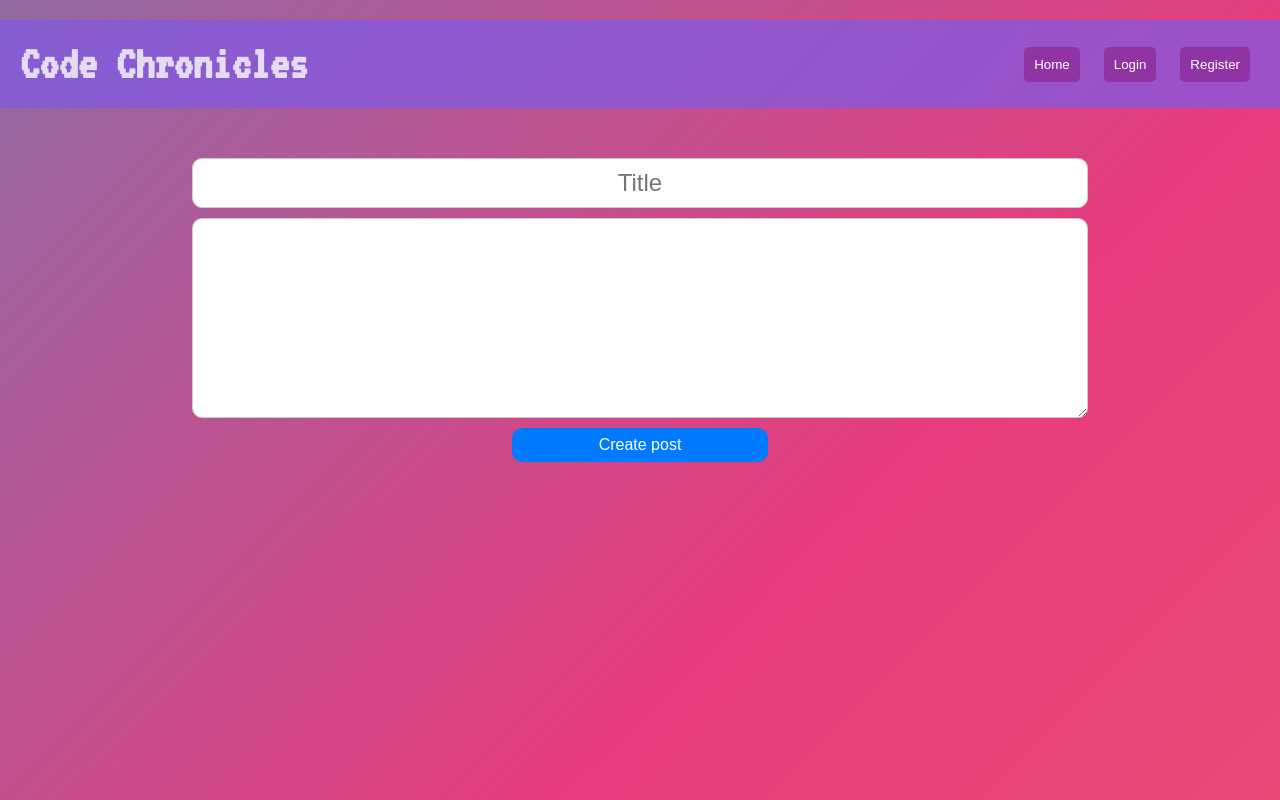
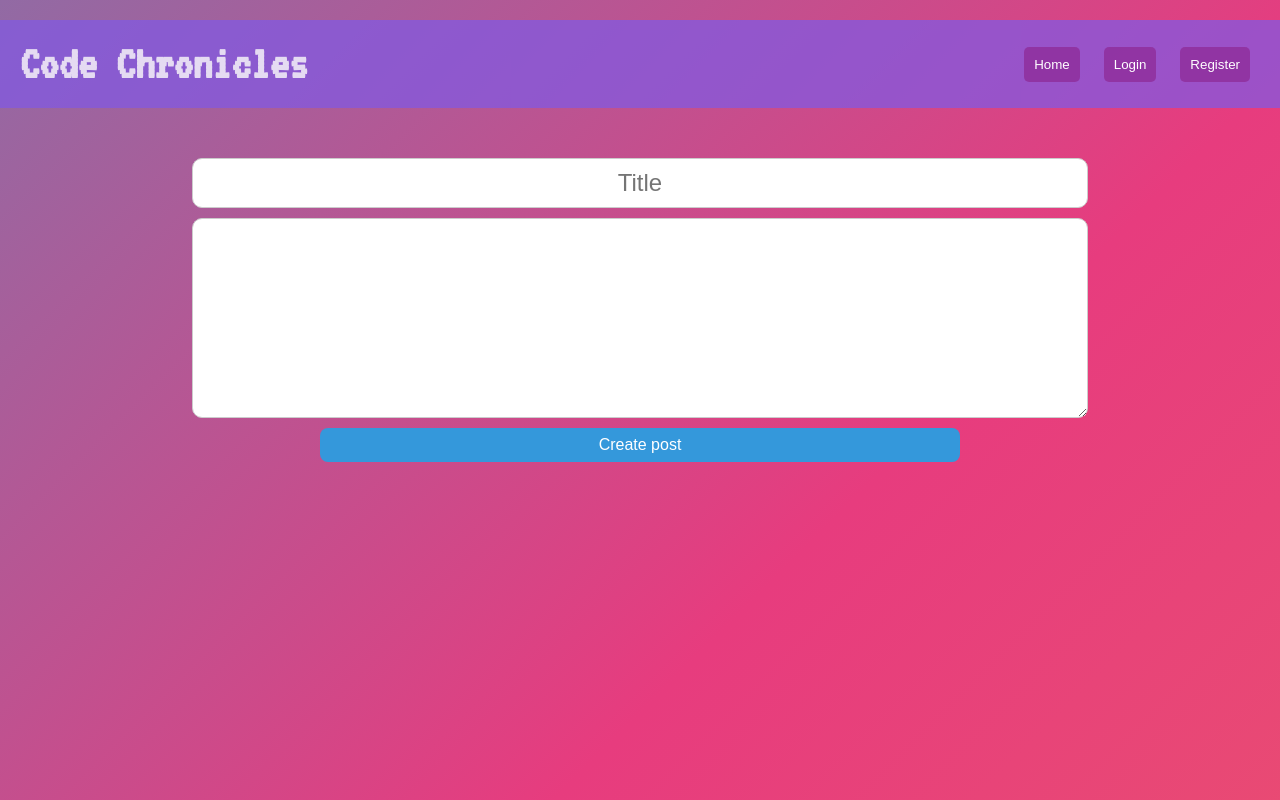
Before and after one commit to Misachka/CodeChronicles, a React (Vite) app in the folder client/: page /create-post in a window 1280 px wide. Shown: the top 800 px of the page. Built offline with nearby package versions, Linux system fonts and the light colour scheme; a web font is replaced by a local one.

Commit message:
create post btn css

```diff
--- a/client/src/App.css
+++ b/client/src/App.css
@@ -332,6 +332,79 @@ a svg{
 #update-post-btn:hover {
   background-color: #2980b9;
 }
+#edit-btn {
+  /* Center the button */
+  display: block;
+  margin: 0 auto;
+
+  /* Apply rounded corners */
+  border-radius: 0.50rem;
+
+  /* Adds desired background, text color, padding, etc. */
+  background-color: #3498db;
+  color: white;
+  width: 50%;
+  padding: 0.5rem 1rem;
+  font-size: 1rem;
+  border: none;
+  cursor: pointer;
+
+  /* Hover effect */
+  transition: background-color 0.3s ease;
+}
+
+#edit-btn:hover {
+  background-color: #2980b9;
+}
+#delete-btn {
+  /* Center the button */
+  display: block;
+  margin: 0 auto;
+
+  /* Apply rounded corners */
+  border-radius: 0.50rem;
+
+  /* Adds desired background, text color, padding, etc. */
+  background-color: #3498db;
+  color: white;
+  width: 50%;
+  padding: 0.5rem 1rem;
+  font-size: 1rem;
+  border: none;
+  cursor: pointer;
+
+  /* Hover effect */
+  transition: background-color 0.3s ease;
+}
+
+#delete-btn:hover {
+  background-color: #2980b9;
+}
+
+#create-btn {
+  /* Center the button */
+  display: block;
+  margin: 0 auto;
+
+  /* Apply rounded corners */
+  border-radius: 0.50rem;
+
+  /* Adds desired background, text color, padding, etc. */
+  background-color: #3498db;
+  color: white;
+  width: 50%;
+  padding: 0.5rem 1rem;
+  font-size: 1rem;
+  border: none;
+  cursor: pointer;
+
+  /* Hover effect */
+  transition: background-color 0.3s ease;
+}
+
+#create-btn:hover {
+  background-color: #2980b9;}
+
 #content {
   width: 100%;
   min-height: 100px;
--- a/client/src/components/CreatePost.jsx
+++ b/client/src/components/CreatePost.jsx
@@ -76,18 +76,7 @@ export default function CreatePost() {
       />
 
       {/* Button for Submission */}
-      <button
-        style={{
-          padding: '8px 16px',
-          fontSize: '1em',
-          backgroundColor: '#007bff',
-          color: 'white',
-          border: 'none',
-          borderRadius: '4px',
-          cursor: 'pointer',
-          width: '20%',
-          borderRadius: '10px',
-        }}
+      <button id="create-btn"
         disabled={loading}
       >
         {loading ? 'Creating post...' : 'Create post'}
--- a/client/src/pages/EditPost.jsx
+++ b/client/src/pages/EditPost.jsx
@@ -66,10 +66,10 @@ const EditPost = () => {
           <h3>{post.title}</h3>
           <p>{post.content}</p>
           <p>Username: {post.username.username}</p>
-          <button  onClick={() => handleEdit(post._id, post.title, post.content)}>
+          <button id='edit-btn'  onClick={() => handleEdit(post._id, post.title, post.content)}>
             Edit
-          </button>
-          <button onClick={() => handleDelete(post._id)}>Delete</button>
+          </button><br></br>
+          <button id='delete-btn' onClick={() => handleDelete(post._id)}>Delete</button>
         </div>
       ))}
     </div>
```
